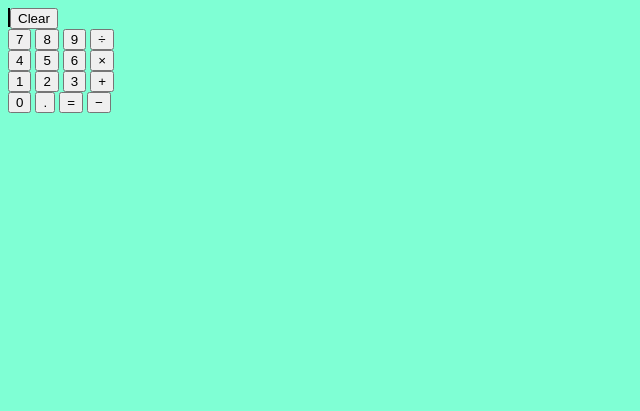
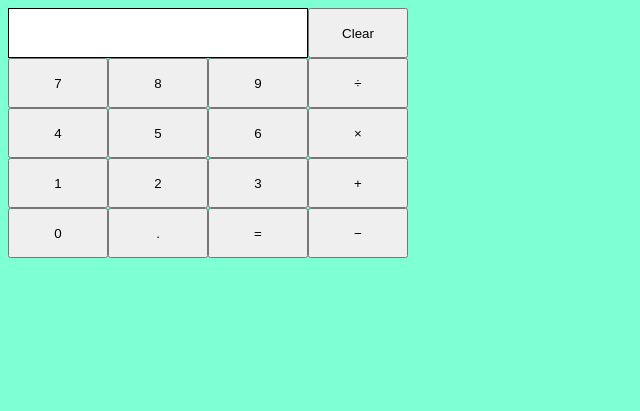
Before and after one commit to 46tcampbell/Calculator, a plain HTML site: page index.html in a window 1280 px wide. Shown: the whole page, without its empty margins (0-640 px from the left). Drawn offline with Linux system fonts and the light colour scheme.

Commit message:
Update calculator styling
Updating styling now as it will make it easier to
write the logic to round numbers so they don't
extend past the display. Also, choose to use
flexbox as I do not believe we should be using
forms in this challenge; however, I would have
likely used forms as I think it would have been
easier to have everything in their own rows for
submitting.

```diff
--- a/index.html
+++ b/index.html
@@ -32,7 +32,7 @@
       </div>
       <div id="bottom-row">
         <button id="btn0">0</button>
-        <button id="btnPeriod">.</button>
+        <button id="btnPeriod">&period;</button>
         <button id="btnEquals">&equals;</button>
         <button id="btnSubtract">&minus;</button>
       </div>
--- a/styles.css
+++ b/styles.css
@@ -6,8 +6,31 @@ h1 {
   color: blue;
 }
 
+button {
+  width: 100px;
+  height: 50px;
+}
+
+#calculator {
+  display: flex;
+  flex-direction: column;
+  height: 400px;
+  width: 400px;
+}
+
 #calc-display {
-  display: inline;
+  display: inline-flex;
   border: 1px solid black;
   background-color: white;
+  flex: 1;
+  font-size: 35px;
 }
+
+#calc-display-row,
+#top-row,
+#second-row,
+#third-row,
+#bottom-row {
+  display: flex;
+  justify-content: space-evenly;
+}
```
